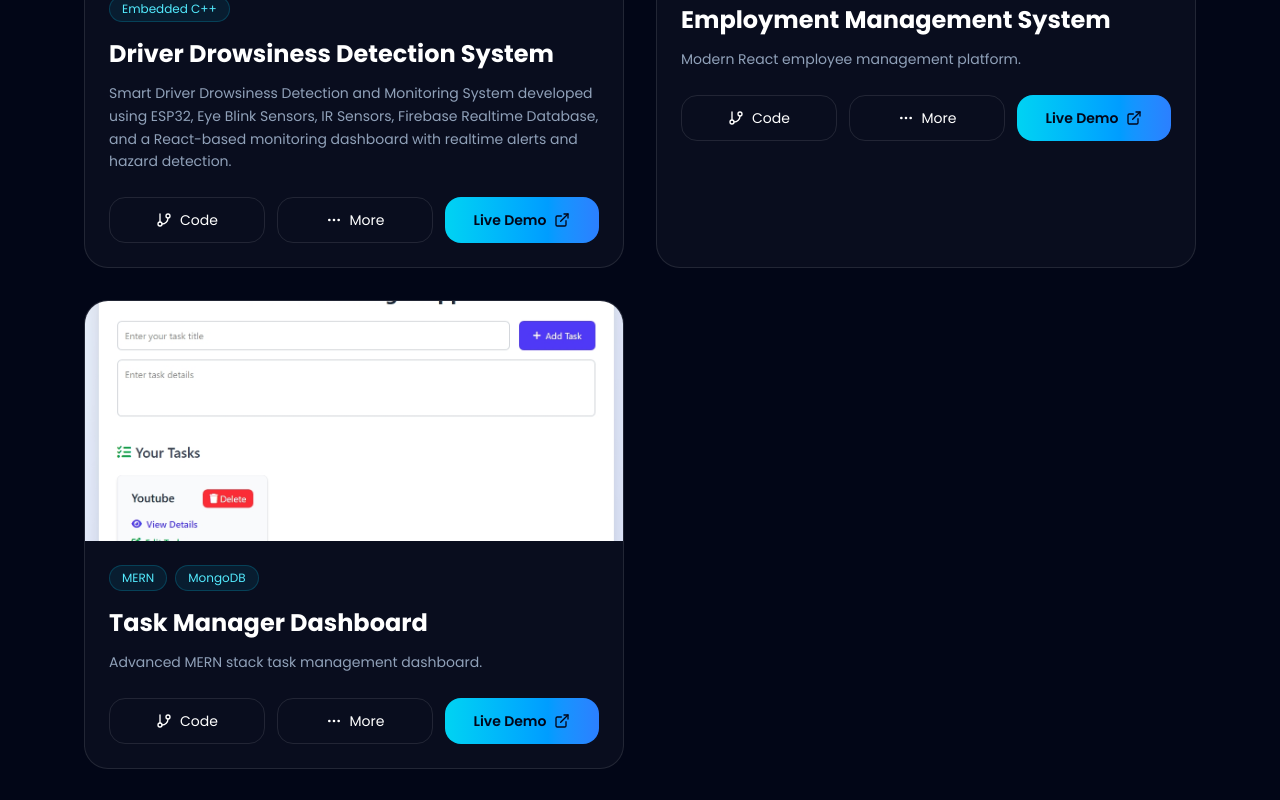
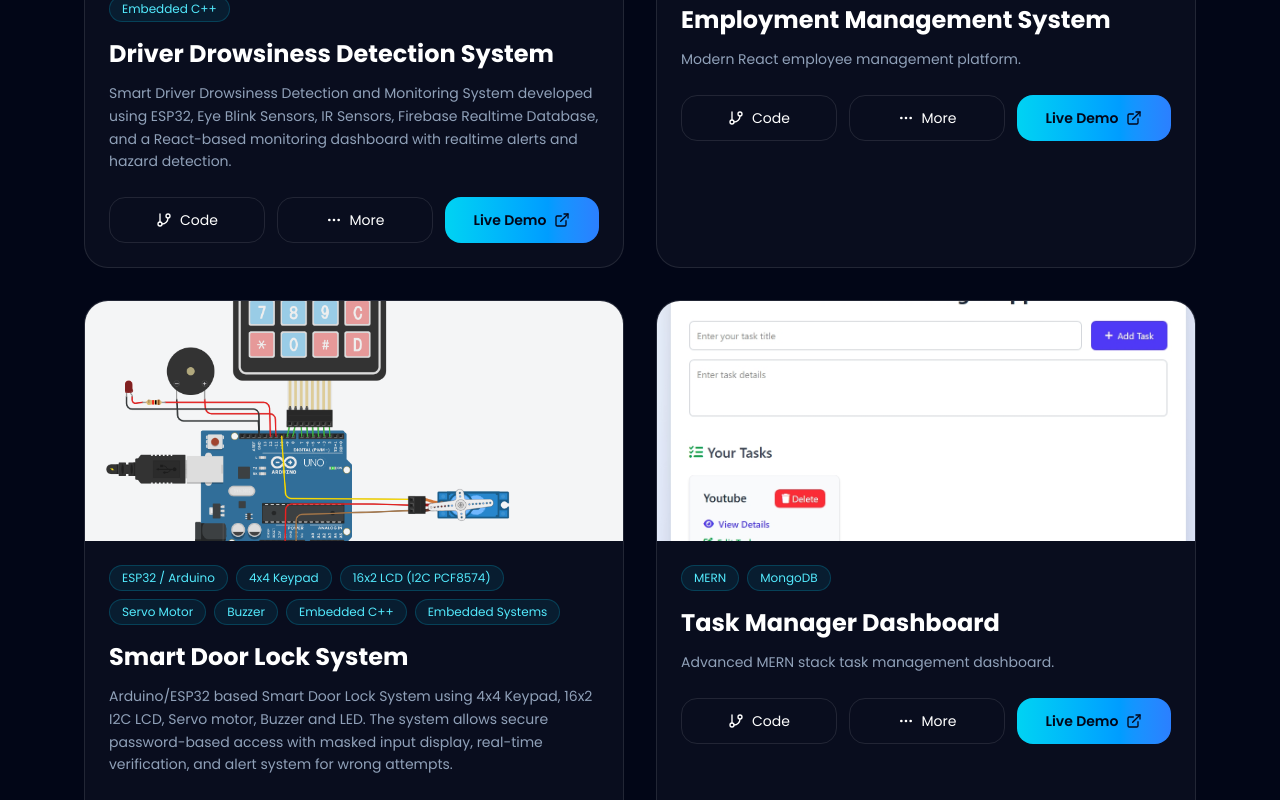
Before and after one commit to Binod-Sharma7/portfolio-website, a React (Vite) app: page / in a window 1280 px wide. Shown: the part 2556-3356 px from the top of the page. Built offline with nearby package versions, Linux system fonts and the light colour scheme.

Commit message:
project added

```diff
--- a/src/App.jsx
+++ b/src/App.jsx
@@ -731,6 +731,23 @@ const App = () => {
                 tech: ['React', 'Tailwind'],
               },
               {
+                title: 'Smart Door Lock System',
+                desc: 'Arduino/ESP32 based Smart Door Lock System using 4x4 Keypad, 16x2 I2C LCD, Servo motor, Buzzer and LED. The system allows secure password-based access with masked input display, real-time verification, and alert system for wrong attempts.',
+                img: '/photos/projects/sdl.png',
+                github: 'https://github.com/Binod-Sharma7/smart-door-lock-system',
+                tech: [
+                  'ESP32 / Arduino',
+                  '4x4 Keypad',
+                  '16x2 LCD (I2C PCF8574)',
+                  'Servo Motor',
+                  'Buzzer',
+                  'Embedded C++',
+                  'Embedded Systems',
+                ],
+                webdemo: 'https://go.screenpal.com/watch/cOhYbBntp3L',
+
+              },
+              {
                 title: 'Task Manager Dashboard',
                 desc: 'Advanced MERN stack task management dashboard.',
                 img: '/photos/projects/task.jpeg',
@@ -797,7 +814,7 @@ const App = () => {
                       Code
                     </motion.a>
 
-                      <motion.a
+                    <motion.a
                       whileHover={{
                         scale: 1.03,
                       }}
```
Also changed, not shown: public/photos/projects/sdl.png (added).
